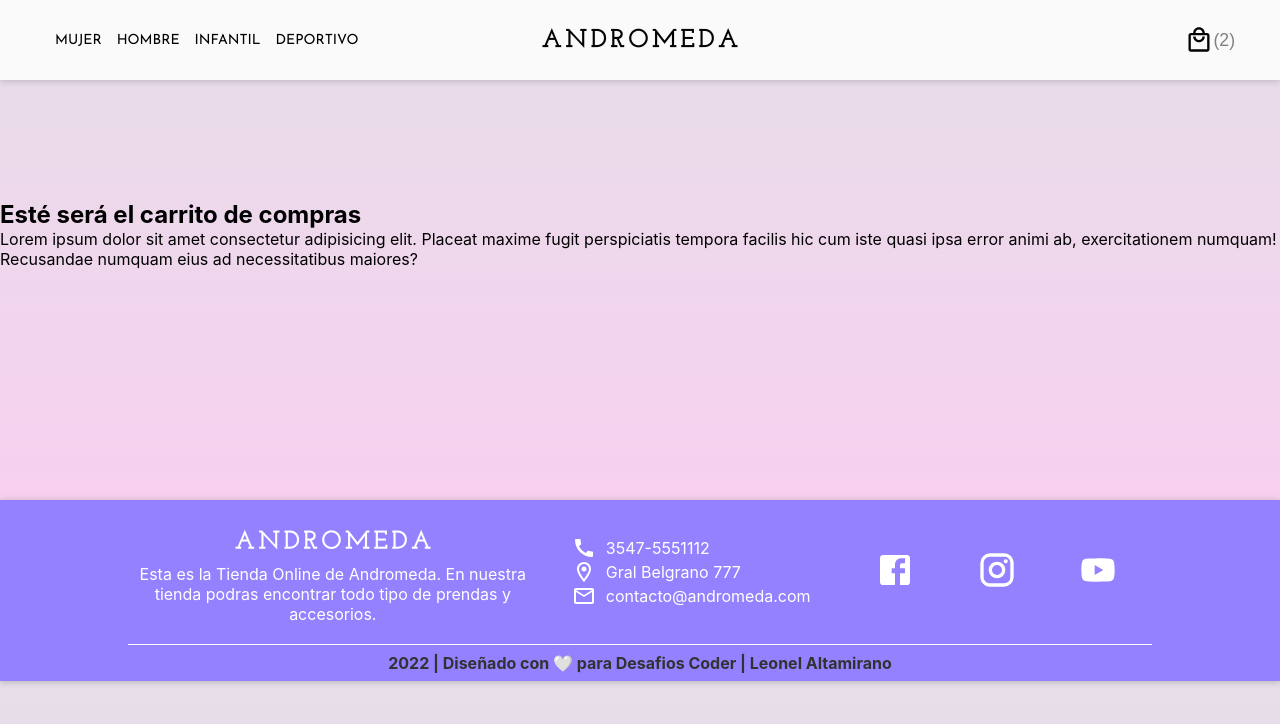
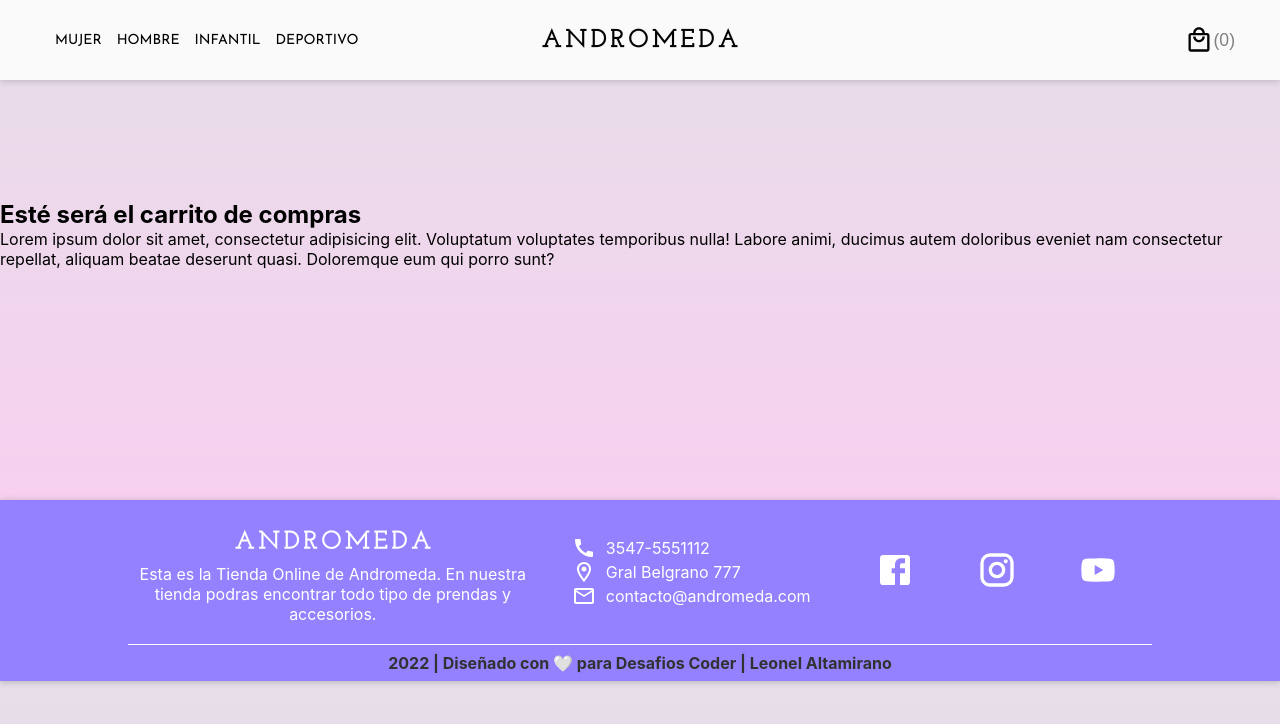
Before and after one commit to LeoA78/react31210, a React (Create React App) app: page /cart in a window 1280 px wide. Shown: the top 724 px of the page. Built offline with nearby package versions, Linux system fonts and the light colour scheme; the HTML template or start-up script is replaced by a standard one.

Commit message:
Desafio Context Finalizado

```diff
--- a/src/App.js
+++ b/src/App.js
@@ -1,15 +1,17 @@
+import React from "react";
 import NavBar from "./components/NavBar";
 import ItemListContainer from "./components/ItemListContainer";
 import ItemDetailContainer from "./components/ItemDetailContainer";
 import Cart from "./components/Cart";
 import Footer from "./components/Footer";
+import CustomProvider from "./components/CartContext";
 import { BrowserRouter, Routes, Route } from "react-router-dom";
 
 function App() {
   return (
     <BrowserRouter>
+      <CustomProvider>
         <NavBar />
-
         <Routes>
           <Route path="/" element={<ItemListContainer greeting="¡Hola Mundo!" />} />
           <Route path="/category/:categoryId" element={<ItemListContainer />} />
@@ -17,7 +19,8 @@ function App() {
           <Route path="/cart" element={<Cart />} />
 
         </Routes>
-      <Footer/>
+        <Footer />
+      </CustomProvider>
     </BrowserRouter>
   );
 }
--- a/src/components/Cart/index.js
+++ b/src/components/Cart/index.js
@@ -6,7 +6,7 @@ function Cart(){
     return(
         <div className="container-cart">
             <h2>Esté será el carrito de compras</h2>
-            <p>Lorem ipsum dolor sit amet consectetur adipisicing elit. Placeat maxime fugit perspiciatis tempora facilis hic cum iste quasi ipsa error animi ab, exercitationem numquam! Recusandae numquam eius ad necessitatibus maiores?</p>
+            <p>Lorem ipsum dolor sit amet, consectetur adipisicing elit. Voluptatum voluptates temporibus nulla! Labore animi, ducimus autem doloribus eveniet nam consectetur repellat, aliquam beatae deserunt quasi. Doloremque eum qui porro sunt?</p>
         </div>
     );
 }
--- /dev/null
+++ b/src/components/CartContext/index.js
@@ -0,0 +1,55 @@
+import React, { createContext, useState, useEffect } from "react";
+
+
+export const context = createContext();
+
+const { Provider } = context;
+
+function CustomProvider({ children }) {
+    const [cart, setCart] = useState([]);
+
+    useEffect(() => { // Sólo para ir viendo en el console el estado del carrito
+        console.log('Carrito -> ', cart);
+    }, [cart]);
+
+    const addToCart = (item) => {
+        isInCart(item) ? updateCart(item) : setCart([...cart, item]);
+    }
+
+    const removeFromCart = (item) => {
+        const newCart = cart.filter(cartItem => cartItem.id !== item.id);
+        setCart(newCart);
+    }
+
+    const getAmount = () => {
+        return cart.reduce((acc, item) => acc + item.amount, 0);
+    }
+
+    const clearCart = () => {
+        setCart([]);
+    }
+
+    const updateCart = (item) => {
+        const newCart = cart.map(cartItem => {
+            if (cartItem.id === item.id) {
+                cartItem.amount += item.amount;
+            }
+            return cartItem;
+        }
+        );
+        setCart(newCart);
+    }
+
+    const isInCart = (item) => {
+        return cart.some(itemCart => itemCart.id === item.id);
+    }
+
+    return (
+        <Provider value={{addToCart,getAmount, clearCart, removeFromCart}}>
+         {children}
+         </Provider>
+
+    );
+}
+
+export default CustomProvider;
--- a/src/components/CartWidget/index.js
+++ b/src/components/CartWidget/index.js
@@ -1,15 +1,21 @@
 import './styles.css';
 import LocalMallOutlinedIcon from '@mui/icons-material/LocalMallOutlined';
+import React, { useContext } from 'react';
+import { context } from '../CartContext';
+
 function CartWidget () {
+
+    const { getAmount } = useContext(context);
+
 return (
-<>
+
 <button className='cart-btn'>
 <LocalMallOutlinedIcon sx={{ fontSize: 28 }} />
 <div className='shopping-counter'>
-(2)
+({getAmount()})
 </div>
 </button>
-</>
+
 );
 }
 
--- a/src/components/Item/Item.js
+++ b/src/components/Item/Item.js
@@ -1,6 +1,6 @@
+import React from 'react';
 import {Link} from 'react-router-dom';
 import './styles.css';
-
 
 function Item({id,title,price,pictureUrl,description}) {
 
--- a/src/components/ItemDetail/index.js
+++ b/src/components/ItemDetail/index.js
@@ -1,16 +1,17 @@
 import './styles.css';
 import ItemCount from '../ItemCount';
-import React, { useState, useEffect } from 'react';
+import React, { useState, useContext } from 'react';
 import { Link } from 'react-router-dom';
+import { context } from '../CartContext';
 
 function ItemDetail({ item }) {
     const [amount, setAmount] = useState(1);
     const [visibleCounter, setVisibleCounter] = useState(true);
+    const { addToCart } = useContext(context);
 
     const onAdd = (qty) => {
-        setAmount(qty);
         setVisibleCounter(false);
-        alert('Se agregaron ' + amount + ' unidades al carrito');
+        addToCart({...item, amount: qty});
     }
 
     const modifyAmount = (value) => {
@@ -20,10 +21,6 @@ function ItemDetail({ item }) {
            setAmount(amount + value);
         }
     }
-
-    useEffect(() => {
-        console.log('Cantidad -> ',amount)
-    }, [amount]);
 
     return (
 
```
Also changed, not shown: src/components/ItemCount/index.js (line endings or trailing spaces). Lines whose indentation alone changed are shown as unchanged.
